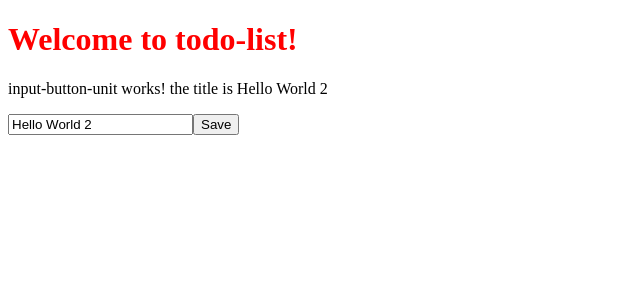
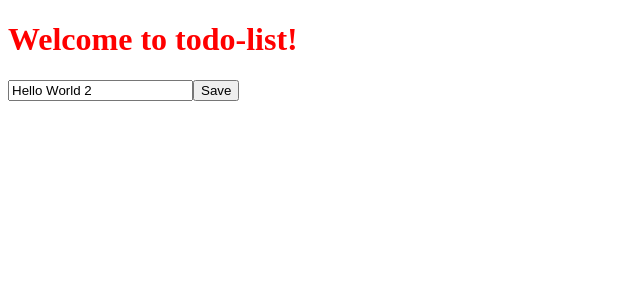
Before and after one commit to lilui/todo-list, an Angular app: page / in a window 1280 px wide. Shown: the top 300 px of the page, without its empty margins (0-640 px from the left). Built offline with nearby package versions, Linux system fonts and the light colour scheme.

Commit message:
chapter 8 element ref

```diff
--- a/src/app/input-button-unit/input-button-unit.component.html
+++ b/src/app/input-button-unit/input-button-unit.component.html
@@ -1,9 +1,7 @@
-<p>
-  input-button-unit works!
-  the title is {{ title }}
-</p>
+<input #inputElementRef
+       (keyup.enter)="changeTitle($any($event.target).value)"
+       [value]="title">
 
-<input [value]="title"
-       (keyup.enter)="changeTitle($any($event.target).value)">
-
-<button>Save</button>
+<button (click)="changeTitle(inputElementRef.value)">
+  Save
+</button>
```
